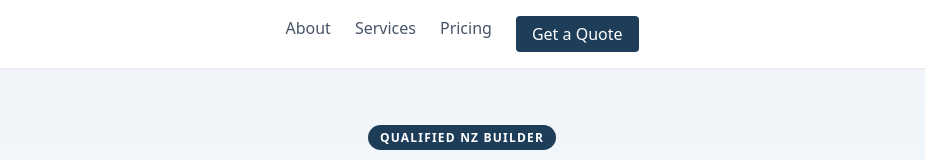
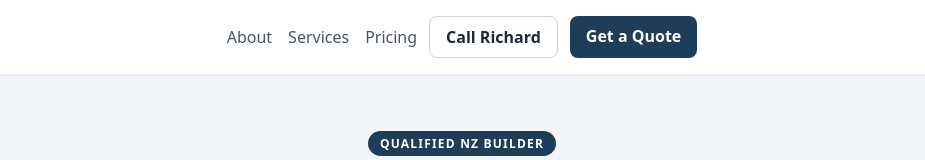
Before and after one commit to nzandberg/coastal_handyman, a plain HTML site: page webpagelight.html in a window 1280 px wide. Shown: the top 160 px of the page, without its empty margins (178-1103 px from the left). Drawn offline with nearby package versions, Linux system fonts and the light colour scheme.

Commit message:
Refactor navigation layout for improved accessibility and aesthetics in index.html and webpagelight.html

```diff
--- a/webpagelight.html
+++ b/webpagelight.html
@@ -22,11 +22,16 @@
 <body class="bg-slate-50 text-slate-800 font-sans dark:bg-slate-950 dark:text-slate-100">
 
     <nav class="bg-white dark:bg-slate-900 shadow-sm sticky top-0 z-50">
-        <div class="max-w-6xl mx-auto px-4 py-4 hidden md:flex justify-center space-x-6 font-medium text-slate-600 dark:text-slate-300">
-            <a href="#about" class="hover:text-coastalBlue">About</a>
-            <a href="#services" class="hover:text-coastalBlue">Services</a>
-            <a href="#pricing" class="hover:text-coastalBlue">Pricing</a>
-            <a href="#contact" class="bg-coastalBlue text-white px-4 py-1.5 rounded hover:bg-opacity-90 transition">Get a Quote</a>
+        <div class="max-w-6xl mx-auto px-4 py-4 flex flex-wrap justify-center items-center gap-3 font-medium text-slate-600 dark:text-slate-300">
+            <div class="flex flex-wrap justify-center gap-4">
+                <a href="#about" class="hover:text-coastalBlue">About</a>
+                <a href="#services" class="hover:text-coastalBlue">Services</a>
+                <a href="#pricing" class="hover:text-coastalBlue">Pricing</a>
+            </div>
+            <div class="flex flex-wrap justify-center gap-3">
+                <a href="tel:021884312" class="bg-white text-slate-800 border border-slate-300 px-4 py-2 rounded-lg font-semibold hover:bg-slate-50 transition">Call Richard</a>
+                <a href="#contact" class="bg-coastalBlue text-white px-4 py-2 rounded-lg font-semibold hover:bg-opacity-90 transition">Get a Quote</a>
+            </div>
         </div>
     </nav>
 
```
Also changed, not shown: index.html (+13 -8 lines).
